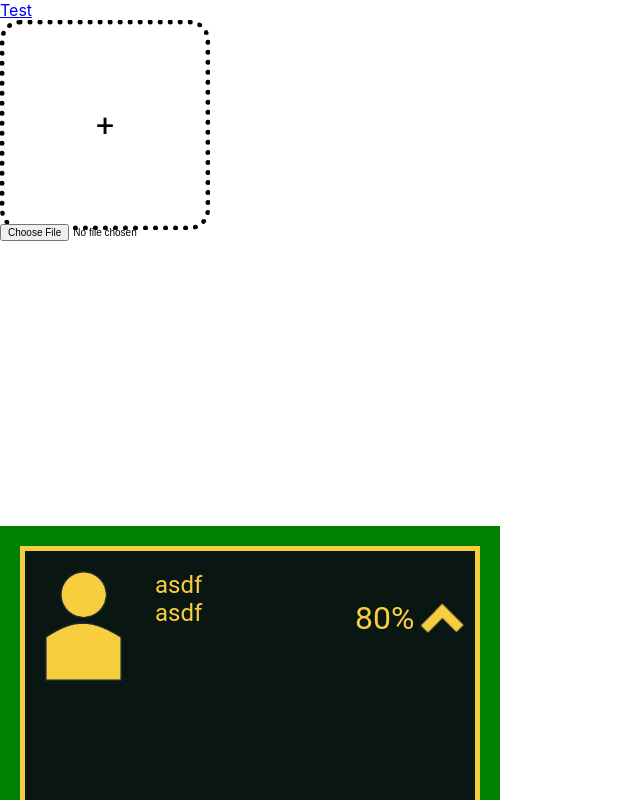
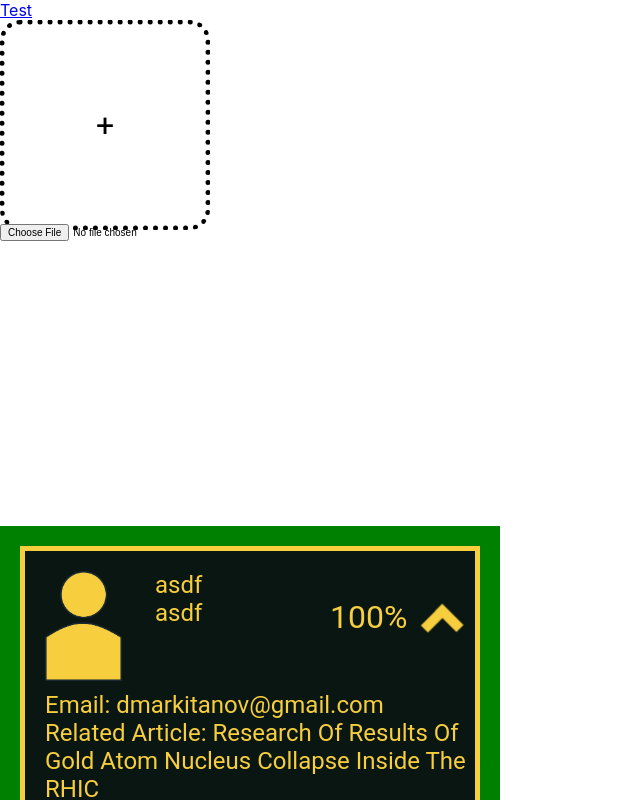
Before and after one commit to devteamepic/frontend, a React (Create React App) app: page /test in a window 1280 px wide. Both pictures are taken after a click on the button 442 px from the left and 633 px from the top of the page. Shown: the top 800 px of the page, without its empty margins (0-640 px from the left). Built offline with nearby package versions, Linux system fonts and the light colour scheme.

Commit message:
added the prof item

```diff
--- a/src/components/core/molecules/ProfItem/ProfItem.js
+++ b/src/components/core/molecules/ProfItem/ProfItem.js
@@ -35,12 +35,12 @@ const ProfItem = ({ fileObject, dispatch, ...props }) => {
             </Text>
           </div>
           <div
-            style = {{ paddingTop: '55%' }}
+            style = {{ paddingTop: '35%' }}
           >
             <Text
               size = 'large'
             >
-              80%
+              100%
             </Text>
           </div>
           <button
@@ -53,7 +53,8 @@ const ProfItem = ({ fileObject, dispatch, ...props }) => {
               height: '50px',
               margin: isUpsideDown ? '0 0 0 25px' : '25px  0 0 25px',
               padding: '0',
-              transform: 'translateY(25%) translateX(-25%)'
+              transform: 'translateY(25%) translateX(-25%)',
+              transition: '0.5s ease all'
             }}
           >
             <Icon
@@ -63,6 +64,21 @@ const ProfItem = ({ fileObject, dispatch, ...props }) => {
               icon = 'v'
             />
           </button>
+          { isUpsideDown &&
+            <div style={{ gridColumn: '1/5', height: '200px', padding: '10px 10px 10px 0',  wordWrap: 'break-word', width: '100%' }}>
+              <Text
+                size = 'medium'
+              >
+                Email: dmarkitanov@gmail.com
+              </Text>
+              <Text
+                size = 'medium'
+              >
+                Related Article:
+                Research Of Results Of Gold Atom Nucleus Collapse Inside The RHIC
+              </Text>
+            </div>
+          }
         </ProfItemStyled>
     )
 }
--- a/src/components/styled/molecules/profItemStyled.js
+++ b/src/components/styled/molecules/profItemStyled.js
@@ -13,7 +13,7 @@ margin: 0 20px 20px 20px;
 padding: 20px 20px 0 20px;
 box-sizing: border-box;
 display: grid;
-grid-template-columns: 110px 200px 50px auto;
+grid-template-columns: 110px 175px 75px auto;
 ${ props => props.shouldExpand && additionalStyles }
 `
 
```
